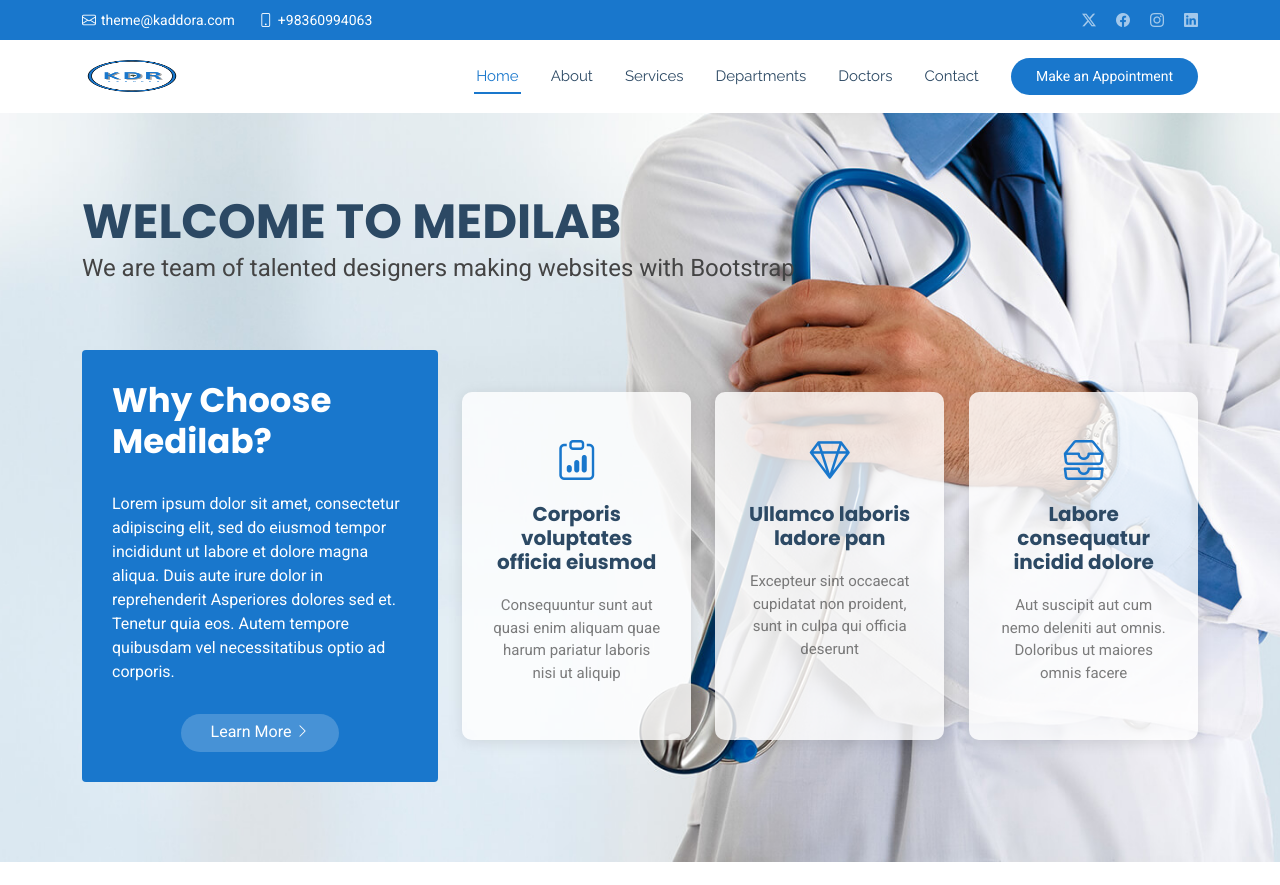
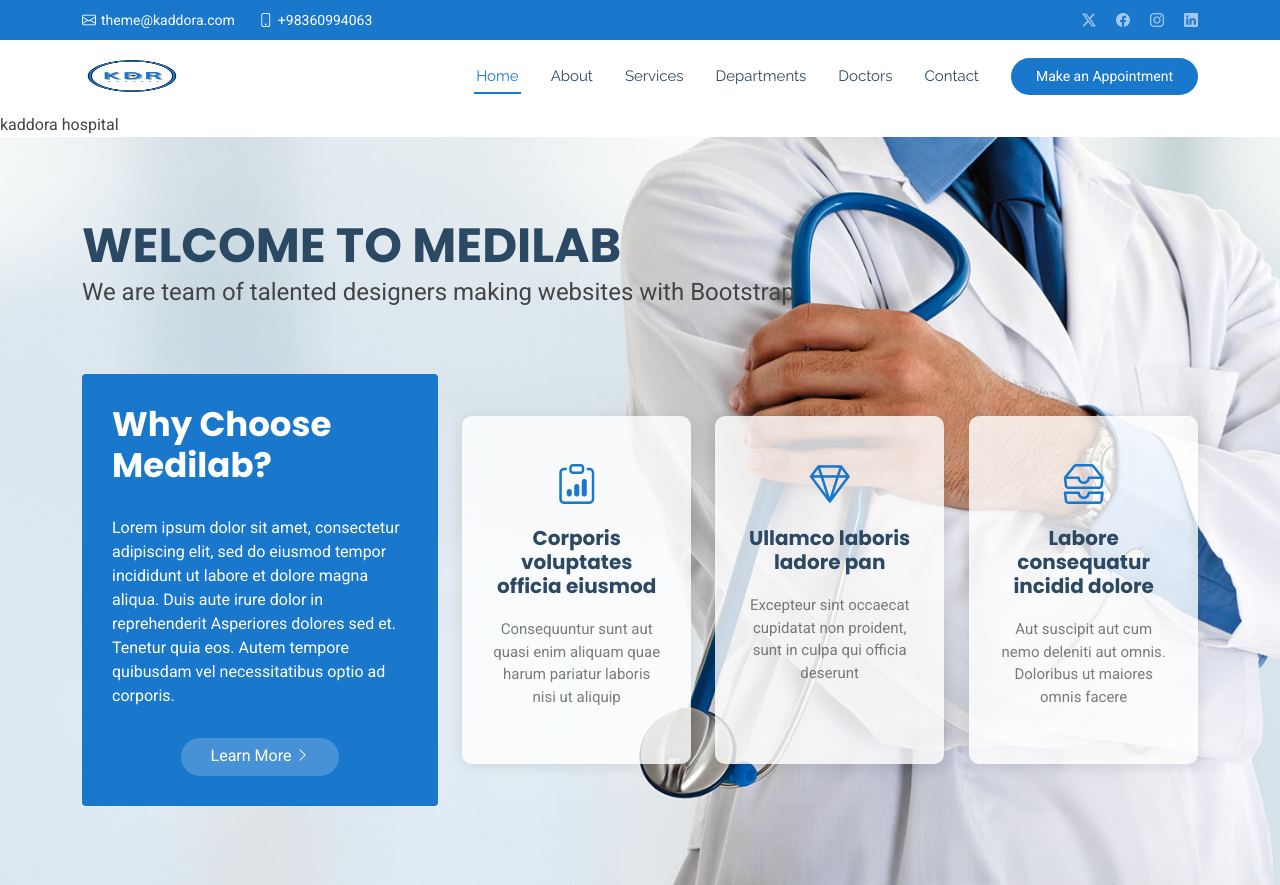
Before and after one commit to Amarmani1234/kaddora_hospital, a PHP site: page / in a window 1280 px wide. Shown: the top 885 px of the page. Run offline with PHP 8.4, Linux system fonts and the light colour scheme.

Commit message:
Header
Headder change

```diff
--- a/forms/header.php
+++ b/forms/header.php
@@ -67,4 +67,5 @@
         <a class="cta-btn d-none d-sm-block" href="#appointment">Make an Appointment</a>
       </div>
     </div>
+    kaddora hospital
   </header>
```
